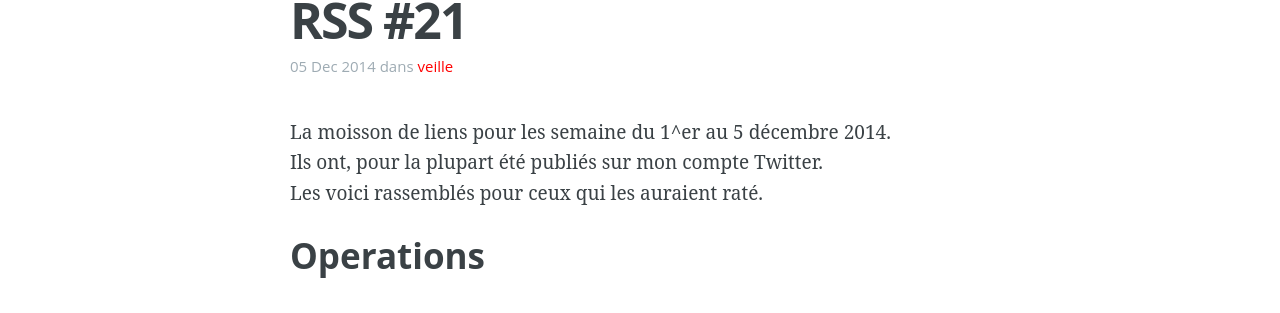
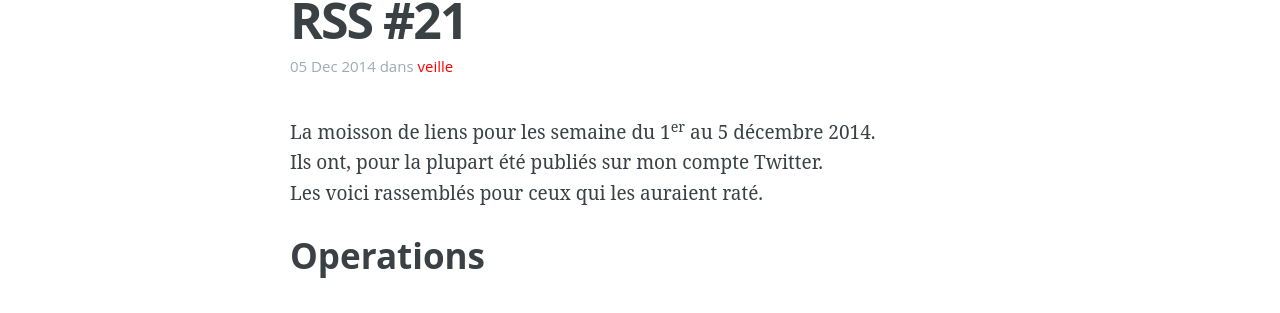
Before and after one commit to jbfavre/jbfavre.org, a Jekyll site: the page built from _posts/2014-12-05-compilation-veille-twitter-rss-21.md, in a window 1280 px wide and 900 px high, scrolled down 607 px. Shown: the part 143-456 px from the top of the window. Built offline with Jekyll 4.4.1, drawn with Linux system fonts in a browser that asks for light colours; Markdown is read by kramdown in place of the engine named in the settings.

```diff
--- a/_posts/2014-12-05-compilation-veille-twitter-rss-21.md
+++ b/_posts/2014-12-05-compilation-veille-twitter-rss-21.md
@@ -4,7 +4,7 @@ title: "Compilation veille Twitter & RSS #21"
 category: veille
 ---
 
-La moisson de liens pour les semaine du 1^er au 5 décembre 2014.
+La moisson de liens pour les semaine du 1<sup>er</sup> au 5 décembre 2014.
 Ils ont, pour la plupart été publiés sur mon compte Twitter.
 Les voici rassemblés pour ceux qui les auraient raté.
 
```
Also changed, not shown: _posts/2011-12-06-Les-rentiers-de-la-culture-vous-saluent.md (+1 -1 lines), _posts/2012-12-07-gestion-agendas-et-auto-hebergement.md (+1 -0 lines).
